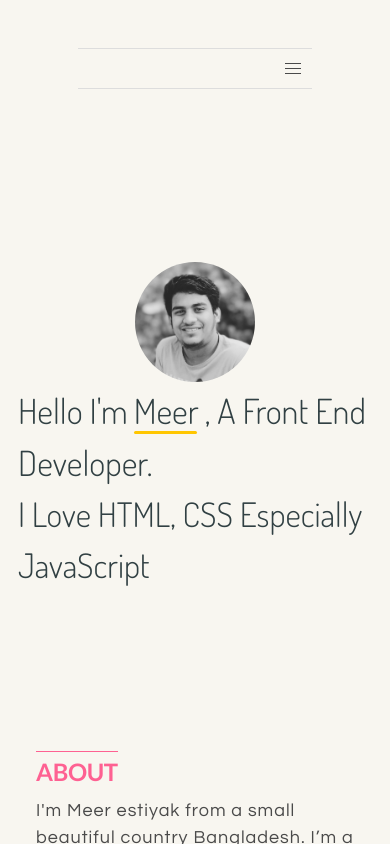
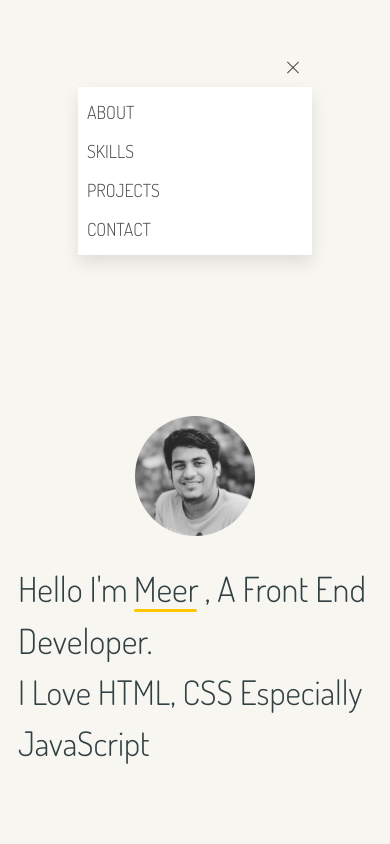
Before and after one commit to mmestiyak/portfolio, a React (Create React App) app: page / in a window 390 px wide. Both pictures are taken after a click on the button 292 px from the left and 68 px from the top of the page. Shown: the top 844 px of the page. Built offline with nearby package versions, Linux system fonts and the light colour scheme.

Commit message:
some changes

```diff
--- a/src/components/About.jsx
+++ b/src/components/About.jsx
@@ -20,7 +20,6 @@ const About = () => {
             duration={500}
             to="skills"
             className="link-underline mx-2"
-            activeClass="active"
             onSetActive={() => {
               console.log("YAY");
             }}
@@ -39,7 +38,6 @@ const About = () => {
             duration={500}
             to="skills"
             className="link-underline mx-2"
-            activeClass="active"
           >
             scrolling
           </Link>
--- a/src/components/Navbar.jsx
+++ b/src/components/Navbar.jsx
@@ -2,61 +2,47 @@ import React, { useState } from "react";
 import { Link } from "react-scroll";
 
 const Navbar = () => {
-  const [navbarClass, setNavbarClass] = useState("container");
-  const handleAboutActive = () => {
-    setNavbarClass("container-active");
+  const [isMobile, setIsMobile] = useState(false);
+  const handleClick = () => {
+    setIsMobile(!isMobile);
   };
-
   return (
     <nav
       class="navbar  is-transparent"
       role="navigation"
       aria-label="main navigation"
     >
-      <div className={`${navbarClass}`}>
-        <div class="navbar-brand">
-          <a role="button" class="navbar-burger" href="#">
+      <div className={`container`}>
+        <div class="navbar-brand ">
+          <a
+            onClick={handleClick}
+            role="button"
+            class={`navbar-burger ${isMobile ? `is-active` : ""}`}
+            href="#"
+          >
             <span aria-hidden="true"></span>
             <span aria-hidden="true"></span>
             <span aria-hidden="true"></span>
           </a>
         </div>
-        <div className="navbar-menu ">
+        <div class={`navbar-menu ${isMobile && `is-active`}`}>
           <div className="navbar-item text-gradient">
             <Link smooth={true} duration={500} to="about">
               about
             </Link>
           </div>
           <div className="navbar-item text-gradient">
-            <Link
-              smooth={true}
-              duration={700}
-              to="skills"
-              spy={true}
-              activeClass="active"
-            >
+            <Link smooth={true} duration={700} to="skills">
               skills
             </Link>
           </div>
           <div className="navbar-item text-gradient">
-            <Link
-              smooth={true}
-              duration={1000}
-              to="projects"
-              spy={true}
-              activeClass="active"
-            >
+            <Link smooth={true} duration={1000} to="projects">
               Projects
             </Link>
           </div>
           <div className="navbar-item text-gradient">
-            <Link
-              smooth={true}
-              duration={1500}
-              to="contact"
-              spy={true}
-              activeClass="active"
-            >
+            <Link smooth={true} duration={1500} to="contact">
               contact
             </Link>
           </div>
--- a/src/styles/_about.scss
+++ b/src/styles/_about.scss
@@ -1,5 +1,5 @@
 .about {
-  min-height: 90vh;
+  min-height: 100vh;
   .title {
     color: #fe6192;
     &::before {
--- a/src/styles/_hero.scss
+++ b/src/styles/_hero.scss
@@ -11,6 +11,7 @@
   }
   h2:first-of-type {
     font-size: 4.1vmax;
+    margin-top: 2rem;
   }
   img {
     width: 10rem;
@@ -25,3 +26,15 @@
     }
   }
 }
+
+@media (max-width: 355px) {
+  .hero {
+    h2 {
+      font-size: 3.5vmax;
+      &:first-of-type {
+        font-size: 3.5vmax;
+        margin-top: 2rem;
+      }
+    }
+  }
+}
--- a/src/styles/_navbar.scss
+++ b/src/styles/_navbar.scss
@@ -19,3 +19,11 @@
     }
   }
 }
+@media (max-width: 1024px) {
+  .navbar {
+    .container {
+      border: none;
+      width: 100%;
+    }
+  }
+}
```
